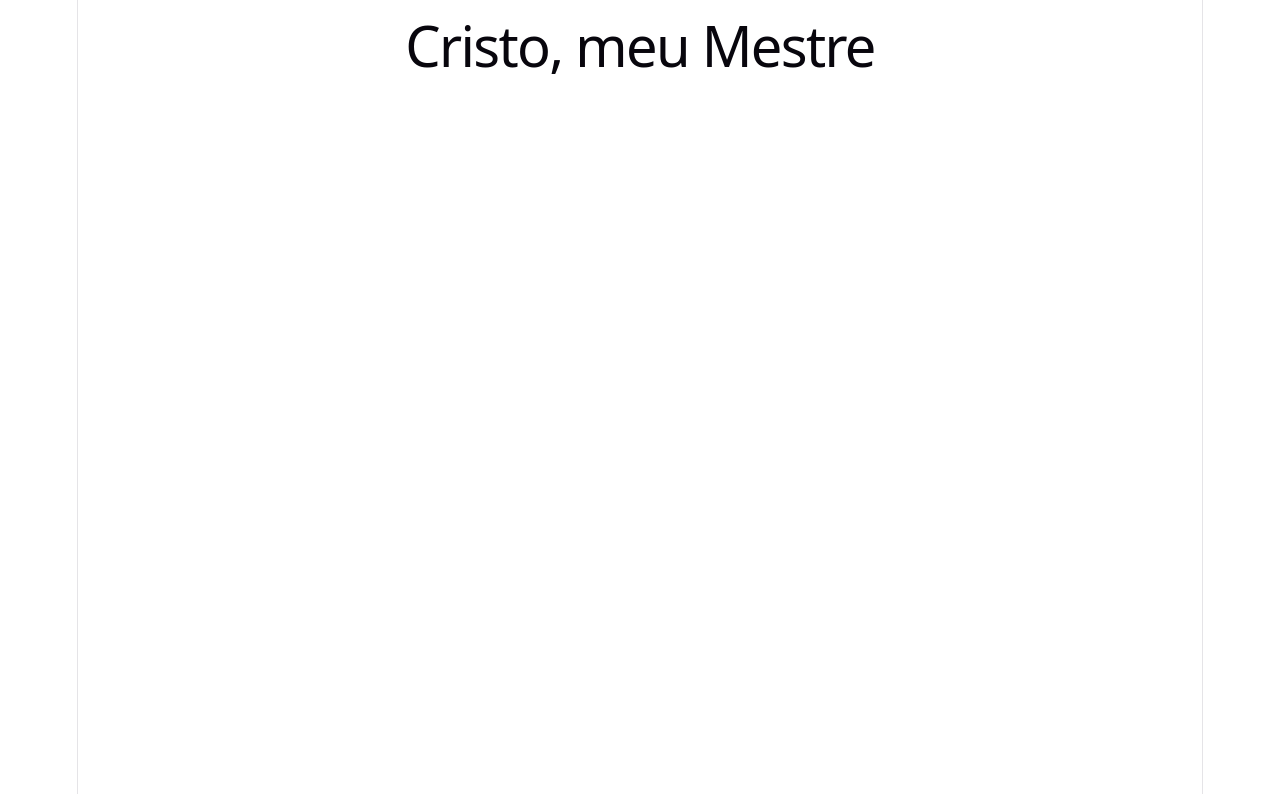
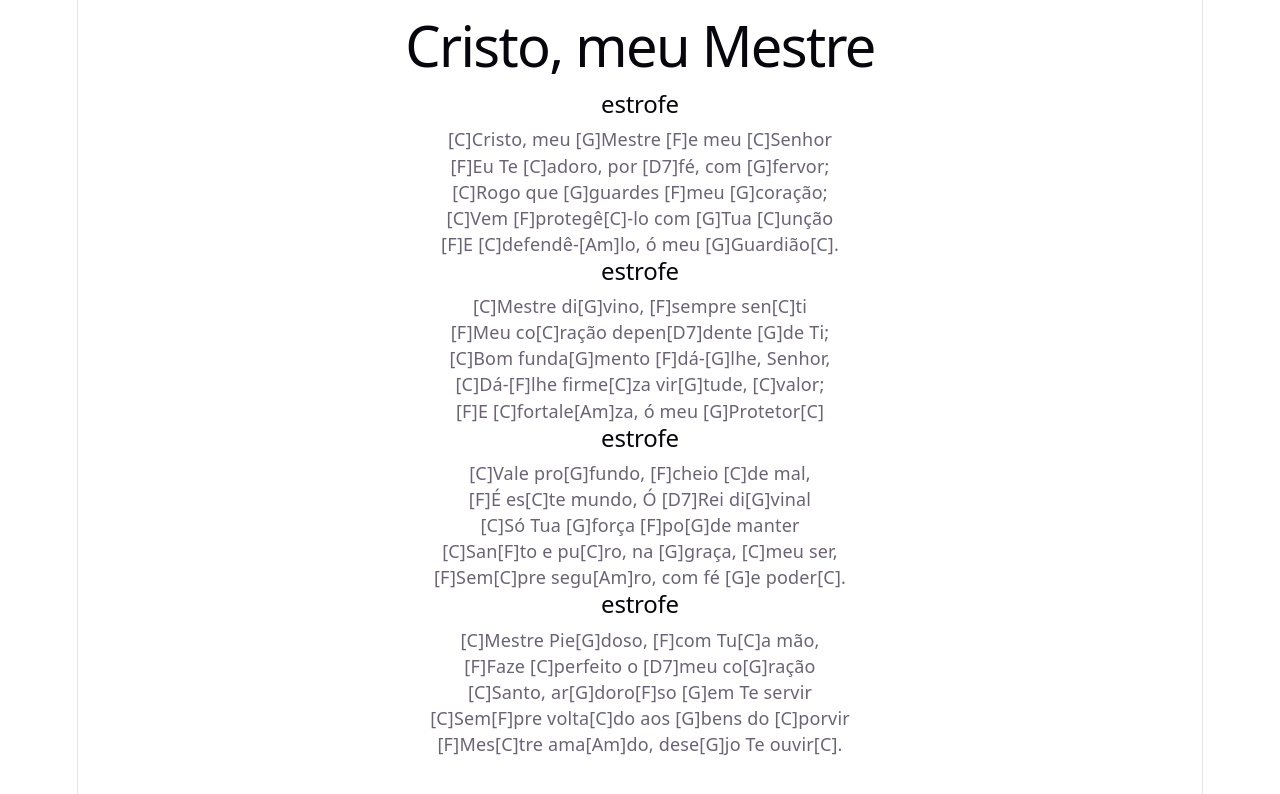
Before and after one commit to yvos77/cifras_ccb, a React (Vite) app: page /hino/cristo-meu-mestre in a window 1280 px wide. Shown: the top 794 px of the page. Built offline with nearby package versions, Linux system fonts and the light colour scheme.

Commit message:
feat: Exibe seções do hino ordenadas

```diff
--- a/src/pages/PaginaHino.jsx
+++ b/src/pages/PaginaHino.jsx
@@ -1,6 +1,24 @@
 import { useParams, Link } from "react-router-dom";
 import { buscarPorSlug } from "../data/repositorio";
 import { useState, useEffect } from "react";
+
+function ordenar(secoes) {
+
+    const estrofes = secoes.filter((secao) => secao.tipo === "estrofe");
+    const coros = secoes.filter((secao) => secao.tipo === "coro");
+    const finais = secoes.filter((secao) => secao.tipo === "final");
+
+    const conhecidos = ["estrofe", "coro", "final"];
+    const outros = secoes.filter((secao) => !conhecidos.includes(secao.tipo))
+
+    return [
+        ...estrofes.slice(0, 1),
+        ...coros,
+        ...estrofes.slice(1),
+        ... finais,
+        ...outros,
+    ];
+}
 
 function PaginaHino() {
     const { slug } = useParams();
@@ -23,8 +41,24 @@ function PaginaHino() {
         )
     }
 
+    const secoesExibidas = ordenar(hino.secoes);
+
     return (
-        <h1>{hino.nome}</h1>
+        <div>
+            <h1>{hino.nome}</h1>
+            <div>
+                {secoesExibidas.map((secao, i) => (
+                    <div key={i}>
+                        <h2>
+                            {secao.tipo}
+                        </h2>
+                        {secao.linhas.map((linha, j) => (
+                            <p key={j}>{linha}</p>
+                        ))}
+                    </div>
+                ))}
+            </div>
+        </div>
     );
 }
 
```
